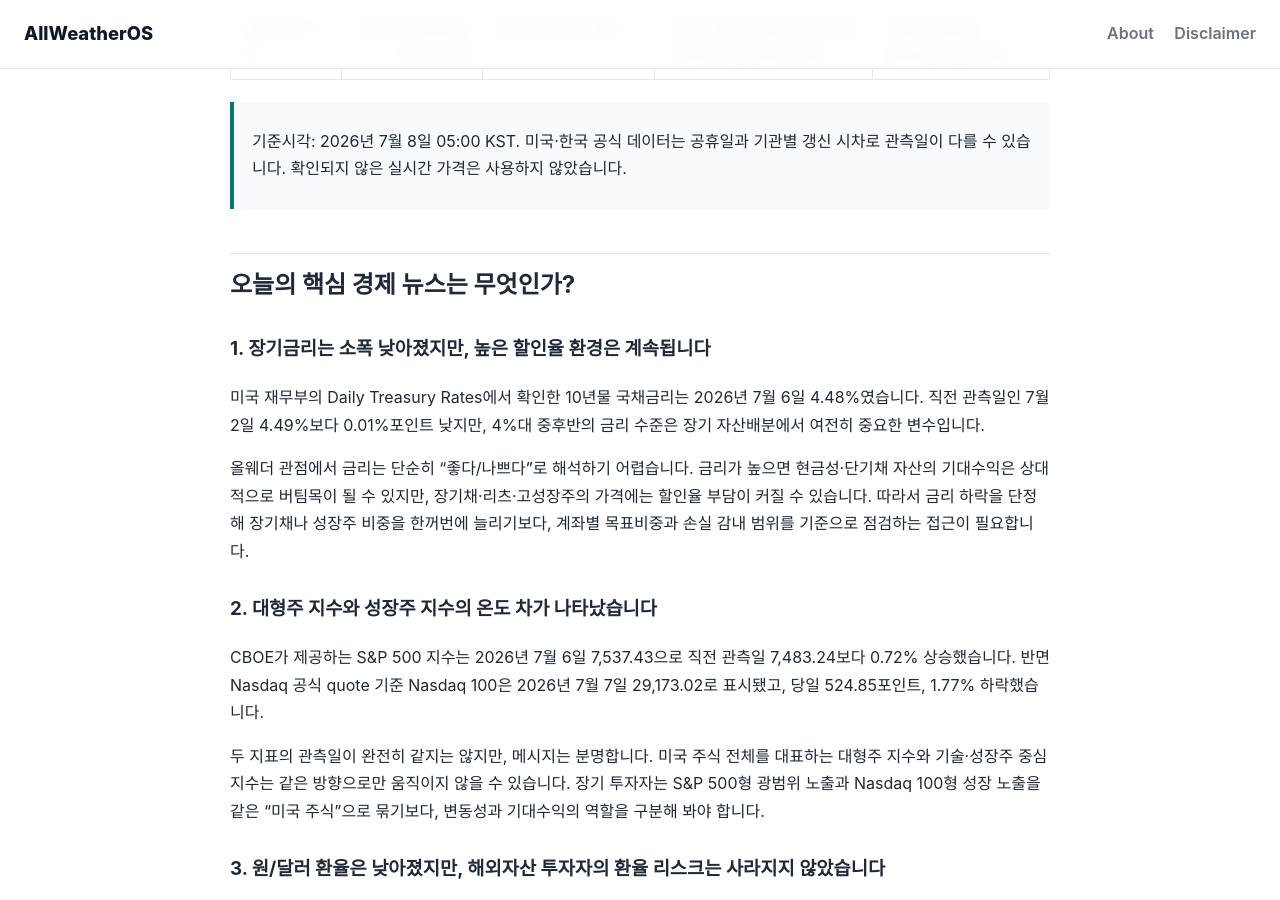
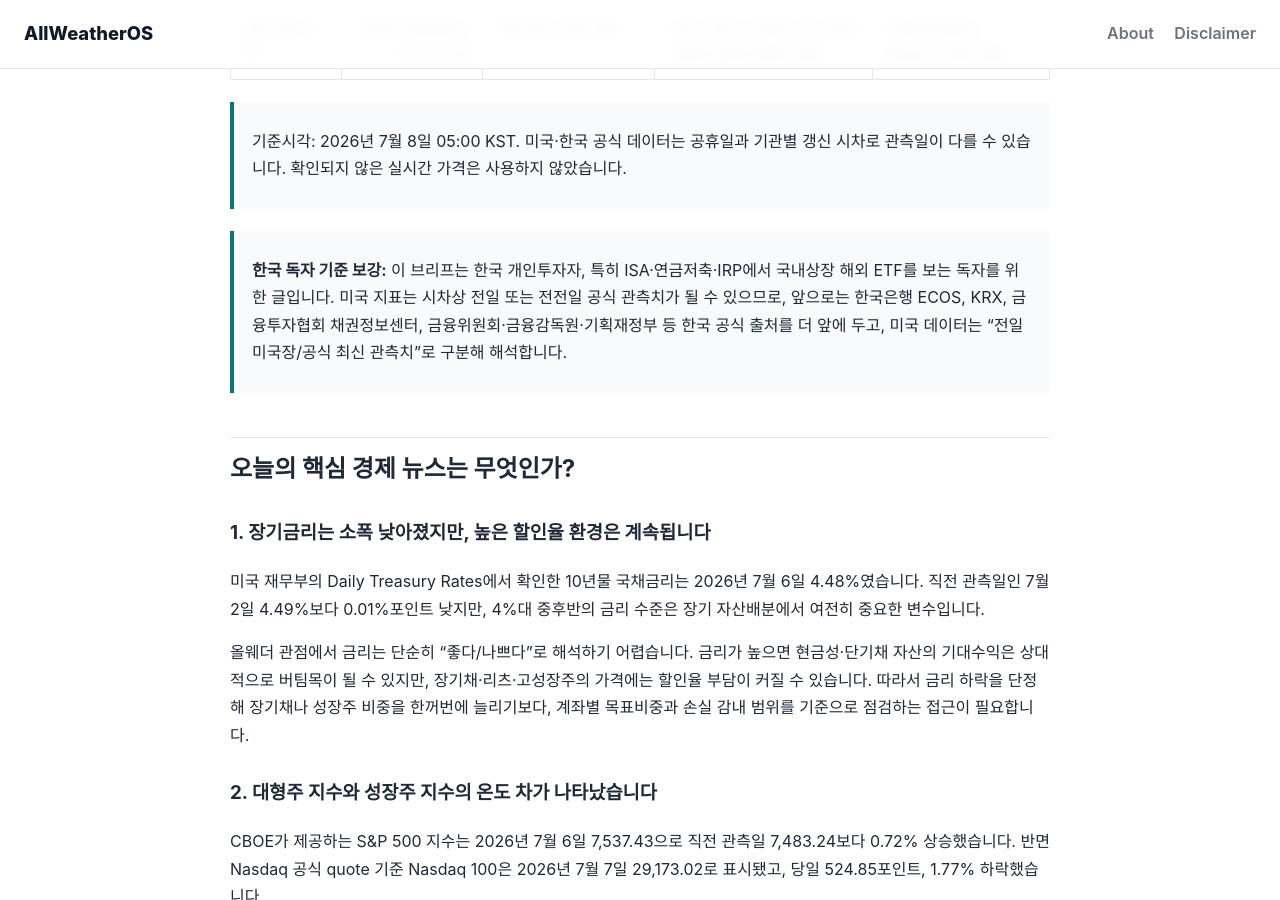
Before and after one commit to ai4tenlab/allweatheros, a Jekyll site: the page built from _posts/2026-07-08-daily-allweather-brief.md, in a window 1280 px wide and 900 px high, scrolled down 1591 px. Built offline with Jekyll 4.4.1, drawn with Linux system fonts in a browser that asks for light colours.

Commit message:
fix: add Korea-first timing rule to AllWeatherOS

```diff
--- a/_data/sources.yml
+++ b/_data/sources.yml
@@ -92,6 +92,8 @@ asset_manager_sources:
 
 source_policy:
   - 유튜브·개인 미디어 채널은 공식 출처로 사용하지 않는다.
+  - AllWeatherOS는 한국 개인투자자 대상 블로그이므로 한국은행, KRX, 금융투자협회, 금융위원회, 금융감독원, 기획재정부, 통계청 등 한국 공식 출처를 우선 확인한다.
+  - 미국 지표는 시차가 있으므로 KST 기준 전일/전전일 최신 관측치임을 명확히 표시하고, 한국 환율·국내금리·국내상장 해외 ETF·정책 변수와 연결해서 해석한다.
   - 경제 해석은 가능하면 중앙은행, 정부, 거래소, 국제기구, 운용사 원문을 우선 확인한다.
   - 숫자, 제도, 가격, 금리, 환율, ETF 정보는 공식 데이터 또는 운용사·거래소 자료로 교차검증한다.
   - 언론 보도는 보조 자료로만 활용하며, 핵심 팩트는 원문 발표와 데이터로 확인한다.
--- a/_posts/2026-07-08-daily-allweather-brief.md
+++ b/_posts/2026-07-08-daily-allweather-brief.md
@@ -29,6 +29,8 @@ description: "미국 10년물 금리 4.48%, CBOE S&P 500·VIX, Nasdaq 100 조정
 | 연준 금리 기대 | CME FedWatch 수치 미기재 | 자동 접근·검증 제한 | 시장 기대는 FOMC 공식 일정·성명과 함께 재확인 필요 | CME/Federal Reserve 확인 필요 |
 
 > 기준시각: 2026년 7월 8일 05:00 KST. 미국·한국 공식 데이터는 공휴일과 기관별 갱신 시차로 관측일이 다를 수 있습니다. 확인되지 않은 실시간 가격은 사용하지 않았습니다.
+
+> **한국 독자 기준 보강:** 이 브리프는 한국 개인투자자, 특히 ISA·연금저축·IRP에서 국내상장 해외 ETF를 보는 독자를 위한 글입니다. 미국 지표는 시차상 전일 또는 전전일 공식 관측치가 될 수 있으므로, 앞으로는 한국은행 ECOS, KRX, 금융투자협회 채권정보센터, 금융위원회·금융감독원·기획재정부 등 한국 공식 출처를 더 앞에 두고, 미국 데이터는 “전일 미국장/공식 최신 관측치”로 구분해 해석합니다.
 
 ## 오늘의 핵심 경제 뉴스는 무엇인가?
 
```
Also changed, not shown: other parts of _posts/2026-07-08-daily-allweather-brief.md (+1 -1 lines).
